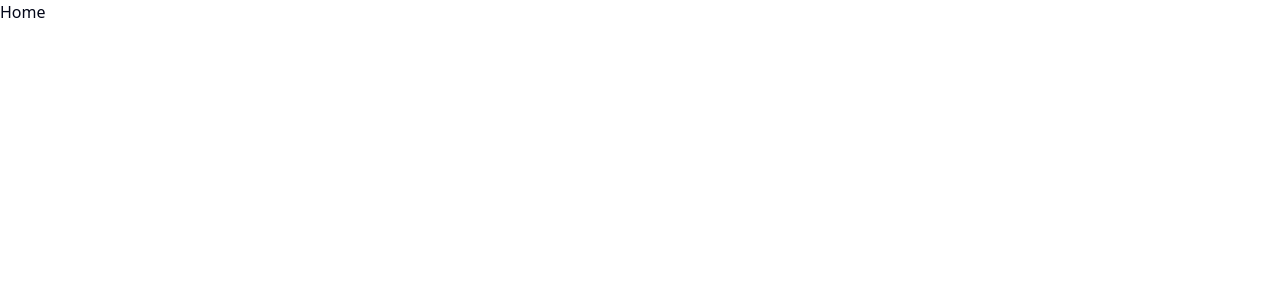
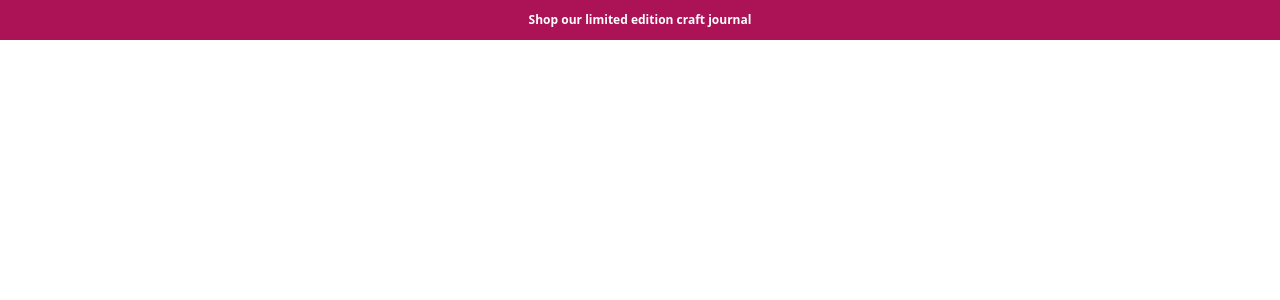
Before and after one commit to prashant2150487/good-frontend, a React (Vite) app: page / in a window 1280 px wide. Shown: the top 300 px of the page. Built offline with nearby package versions, Linux system fonts and the light colour scheme.

Commit message:
add announcment bar

```diff
--- /dev/null
+++ b/src/components/common/announcementbar/index.jsx
@@ -0,0 +1,11 @@
+import React from 'react'
+
+const AnnouncementBar = () => {
+  return (
+    <div className='bg-[#ab1356] text-white px-14 py-3 text-xs font-bold flex justify-center'>
+        <p>Shop our limited edition craft journal</p>
+    </div>
+  )
+}
+
+export default AnnouncementBar
--- a/src/pages/Home/index.jsx
+++ b/src/pages/Home/index.jsx
@@ -1,8 +1,11 @@
+import AnnouncementBar from '@/components/common/announcementbar'
 import React from 'react'
 
 const Home = () => {
   return (
-    <div>Home</div>
+    <div>
+      <AnnouncementBar/>
+    </div>
   )
 }
 
```
Also changed, not shown: 1 other file (tests, documents, lock files or other folders).
